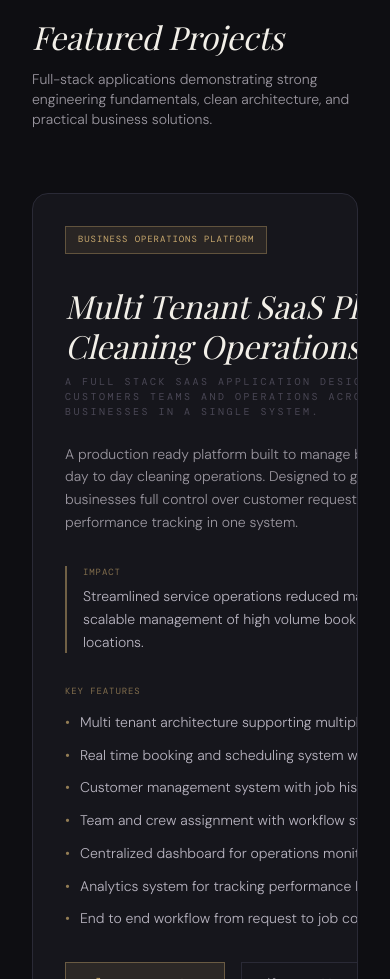
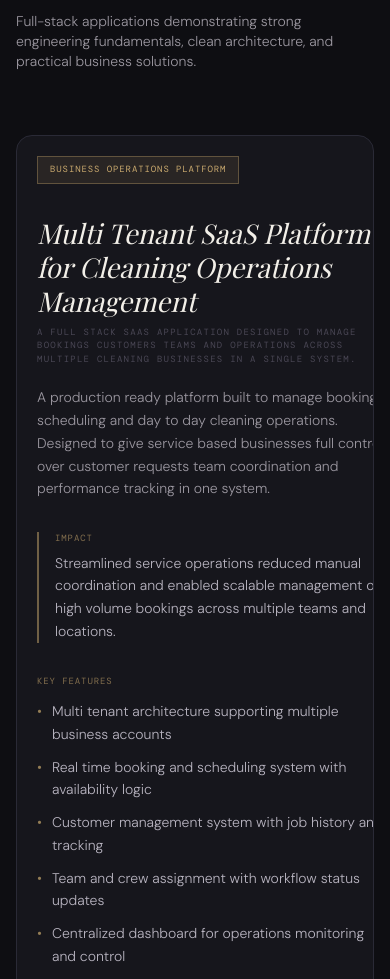
Before and after one commit to WebAlchemistLabs/portfolio_v2, a Next.js app: page / in a window 390 px wide. Shown: the part 1021-2000 px from the top of the page. Built offline with nearby package versions, Linux system fonts and the light colour scheme; a web font is replaced by a local one.

Commit message:
Remove top banner strip and improve mobile responsiveness for project sections

```diff
--- a/src/app/page.tsx
+++ b/src/app/page.tsx
@@ -1,7 +1,6 @@
 import Navbar from '@/components/layout/Navbar'
 import Footer from '@/components/layout/Footer'
 import Hero from '@/components/sections/Hero'
-import CredibilityBar from '@/components/sections/CredibilityBar'
 import About from '@/components/sections/About'
 import Projects from '@/components/sections/Projects'
 import Skills from '@/components/sections/Skills'
@@ -15,7 +14,6 @@ export default function Home() {
       <CursorDots />
       <Navbar />
       <Hero />
-      <CredibilityBar />
       <Projects />
       <Skills />
       <About />
--- a/src/components/sections/About.tsx
+++ b/src/components/sections/About.tsx
@@ -87,7 +87,7 @@ export default function About() {
             <Reveal delay={0.1}>
               <p className="font-mono-dm text-[11px] text-[#C9A96E]/70 tracking-[0.25em] uppercase mb-4">About Me</p>
               <h2 className="font-display text-[clamp(32px,4vw,56px)] font-semibold text-[#F2EFE8] leading-tight mb-8">
-                Building systems that are reliable, efficient, and ready for real use
+                I build systems that are reliable, efficient, and ready for real use
               </h2>
             </Reveal>
 
--- a/src/components/sections/Projects.tsx
+++ b/src/components/sections/Projects.tsx
@@ -47,7 +47,7 @@ function ProjectCard({ project, index }: { project: typeof projects[0]; index: n
       <div className={`grid lg:grid-cols-2 min-h-[480px] ${!imageRight ? 'lg:[direction:rtl]' : ''}`}>
 
         {/* Content */}
-        <div className="flex flex-col justify-between p-8 md:p-12 lg:p-14 lg:[direction:ltr]">
+        <div className="flex flex-col justify-between p-5 sm:p-6 md:p-12 lg:p-14 lg:[direction:ltr]">
           <div>
             {/* Number + badge */}
             <div className="flex items-center justify-between mb-8">
@@ -67,15 +67,15 @@ function ProjectCard({ project, index }: { project: typeof projects[0]; index: n
 
             {/* Title */}
             <h3
-              className="font-display italic leading-tight mb-2 transition-colors duration-300"
+              className="font-display italic leading-tight mb-2 transition-colors duration-300 break-words"
               style={{
-                fontSize: 'clamp(32px, 3.5vw, 52px)',
+                fontSize: 'clamp(24px, 7vw, 52px)',
                 color: hovered ? '#C9A96E' : '#F2EFE8',
               }}
             >
               {project.title}
             </h3>
-            <p className="font-mono-dm text-[10px] text-[#4A4755] tracking-[0.25em] uppercase mb-6">
+            <p className="font-mono-dm text-[9px] sm:text-[10px] text-[#4A4755] tracking-[0.14em] sm:tracking-[0.25em] uppercase mb-5 sm:mb-6 break-words">
               {project.tagline}
             </p>
             <p className="text-sm text-[#9B97A0] leading-relaxed font-light mb-8 max-w-md">
@@ -114,13 +114,13 @@ function ProjectCard({ project, index }: { project: typeof projects[0]; index: n
 
           <div>
             {/* Actions */}
-            <div className="flex flex-wrap items-center gap-4">
+            <div className="flex flex-col sm:flex-row sm:flex-wrap items-stretch sm:items-center gap-3 sm:gap-4">
               {project.link && (
                 <a
                   href={project.link}
                   target="_blank"
                   rel="noopener noreferrer"
-                  className="inline-flex items-center gap-2 font-mono-dm text-[10px] px-6 py-3 tracking-widest uppercase transition-all duration-300"
+                  className="inline-flex w-full sm:w-auto justify-center items-center gap-2 font-mono-dm text-[10px] px-5 sm:px-6 py-3 tracking-[0.14em] sm:tracking-widest uppercase transition-all duration-300"
                   style={{ background: 'rgba(201,169,110,0.12)', border: '1px solid rgba(201,169,110,0.4)', color: '#C9A96E' }}
                   onMouseEnter={e => { const el = e.currentTarget as HTMLElement; el.style.background = 'rgba(201,169,110,0.22)'; el.style.borderColor = 'rgba(201,169,110,0.7)' }}
                   onMouseLeave={e => { const el = e.currentTarget as HTMLElement; el.style.background = 'rgba(201,169,110,0.12)'; el.style.borderColor = 'rgba(201,169,110,0.4)' }}
@@ -133,7 +133,7 @@ function ProjectCard({ project, index }: { project: typeof projects[0]; index: n
                   href={project.github}
                   target="_blank"
                   rel="noopener noreferrer"
-                  className="inline-flex items-center gap-2 font-mono-dm text-[10px] px-6 py-3 tracking-widest uppercase transition-all duration-300"
+                  className="inline-flex w-full sm:w-auto justify-center items-center gap-2 font-mono-dm text-[10px] px-5 sm:px-6 py-3 tracking-[0.14em] sm:tracking-widest uppercase transition-all duration-300"
                   style={{ border: '1px solid #2A2A36', color: '#9B97A0' }}
                   onMouseEnter={e => { const el = e.currentTarget as HTMLElement; el.style.borderColor = 'rgba(255,255,255,0.2)'; el.style.color = '#F2EFE8' }}
                   onMouseLeave={e => { const el = e.currentTarget as HTMLElement; el.style.borderColor = '#2A2A36'; el.style.color = '#9B97A0' }}
@@ -146,8 +146,8 @@ function ProjectCard({ project, index }: { project: typeof projects[0]; index: n
         </div>
 
         {/* Image */}
-        <div className="flex flex-col lg:[direction:ltr] w-full p-6 md:p-8 gap-5 justify-center">
-          <div className="relative overflow-hidden rounded-2xl" style={{ aspectRatio: '16/10', minHeight: 320 }}>
+        <div className="flex flex-col lg:[direction:ltr] w-full p-5 sm:p-6 md:p-8 gap-4 sm:gap-5 justify-center">
+          <div className="relative overflow-hidden rounded-2xl" style={{ aspectRatio: '16/10', minHeight: 220 }}>
             {project.link ? (
               <a
                 href={project.link}
@@ -197,7 +197,7 @@ function ProjectCard({ project, index }: { project: typeof projects[0]; index: n
 
           <Link
             href={`/projects/${project.slug}`}
-            className="inline-flex items-center justify-center gap-2 self-center min-w-[220px] rounded-full font-mono-dm text-[14px] px-10 py-5 tracking-[0.18em] uppercase transition-all duration-300"
+            className="inline-flex items-center justify-center gap-2 self-center w-full sm:w-auto sm:min-w-[220px] rounded-full font-mono-dm text-[12px] sm:text-[14px] px-6 sm:px-10 py-4 sm:py-5 tracking-[0.14em] sm:tracking-[0.18em] uppercase transition-all duration-300"
             style={{
               border: '1px solid rgba(201,169,110,0.35)',
               background: 'rgba(201,169,110,0.08)',
@@ -214,7 +214,7 @@ function ProjectCard({ project, index }: { project: typeof projects[0]; index: n
 
 export default function Projects() {
   return (
-    <section id="projects" className="py-28 md:py-40 px-8 md:px-12 border-t border-[#2A2A36]">
+    <section id="projects" className="py-24 md:py-40 px-4 sm:px-6 md:px-12 border-t border-[#2A2A36]">
       <div className="max-w-[1320px] mx-auto">
 
         <Reveal>
```
